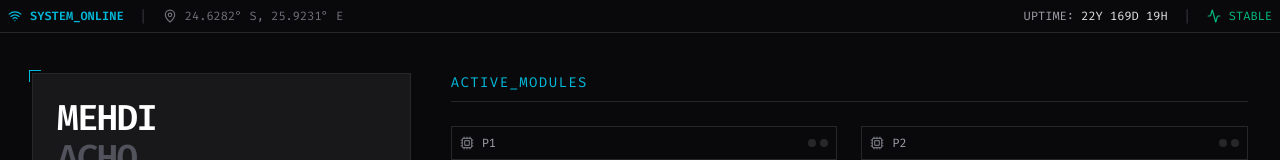
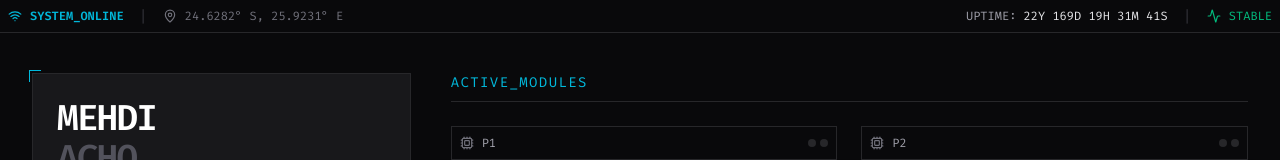
Before and after one commit to mehdiacho/mehdiacho.github.io, a React (Vite) app: page / in a window 1280 px wide. Shown: the top 160 px of the page. Built offline with nearby package versions, Linux system fonts and the light colour scheme; grey boxes are pictures that could not be loaded.

Commit message:
feat: add SystemStatus component to display online status, uptime, and coordinates

```diff
--- a/components/SystemStatus.tsx
+++ b/components/SystemStatus.tsx
@@ -14,8 +14,10 @@ const SystemStatus: React.FC = () => {
       const years = Math.floor(diff / (1000 * 60 * 60 * 24 * 365.25));
       const days = Math.floor((diff % (1000 * 60 * 60 * 24 * 365.25)) / (1000 * 60 * 60 * 24));
       const hours = Math.floor((diff % (1000 * 60 * 60 * 24)) / (1000 * 60 * 60));
+      const minutes = Math.floor((diff % (1000 * 60 * 60)) / (1000 * 60));
+      const seconds = Math.floor((diff % (1000 * 60)) / 1000);
 
-      return `${years}Y ${days}D ${hours}H`;
+      return `${years}Y ${days}D ${hours}H ${minutes}M ${seconds}S`;
     };
 
     setUptime(calculateUptime());
```
Lines whose indentation alone changed are shown as unchanged.
